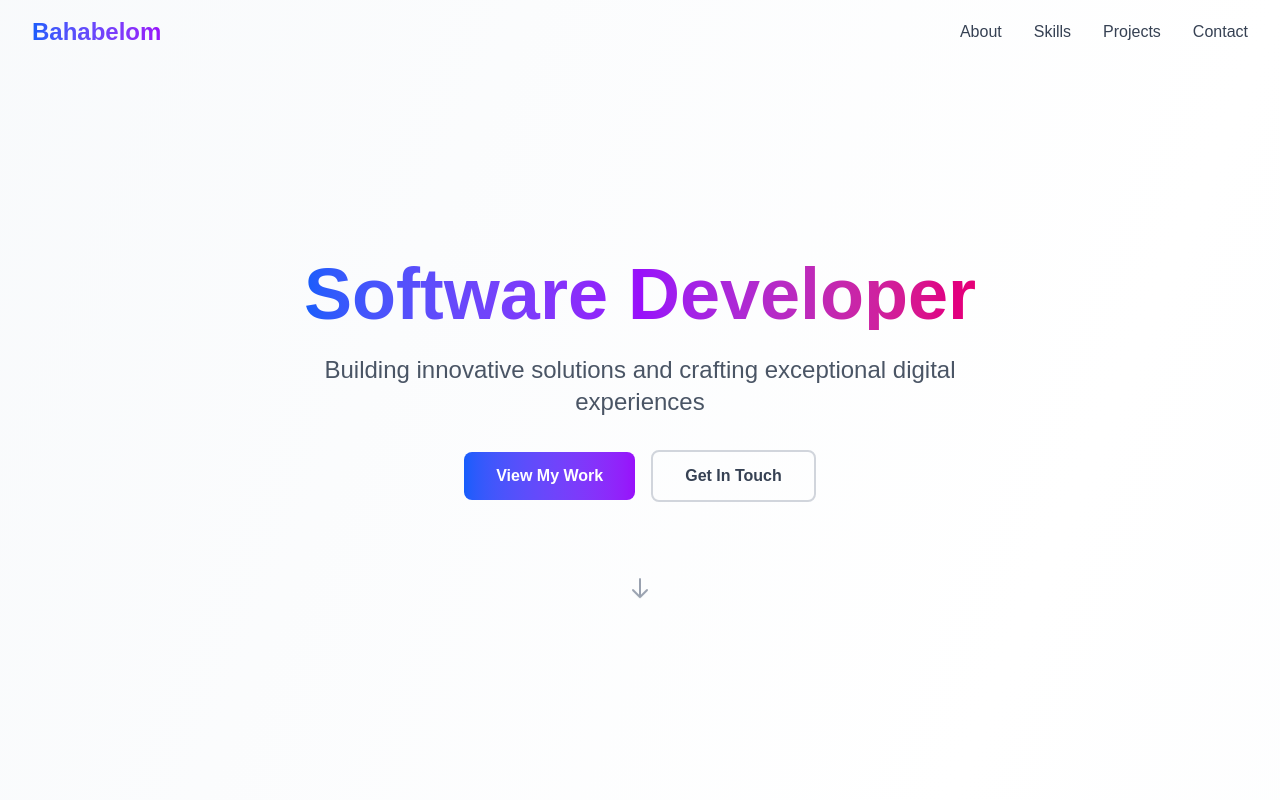
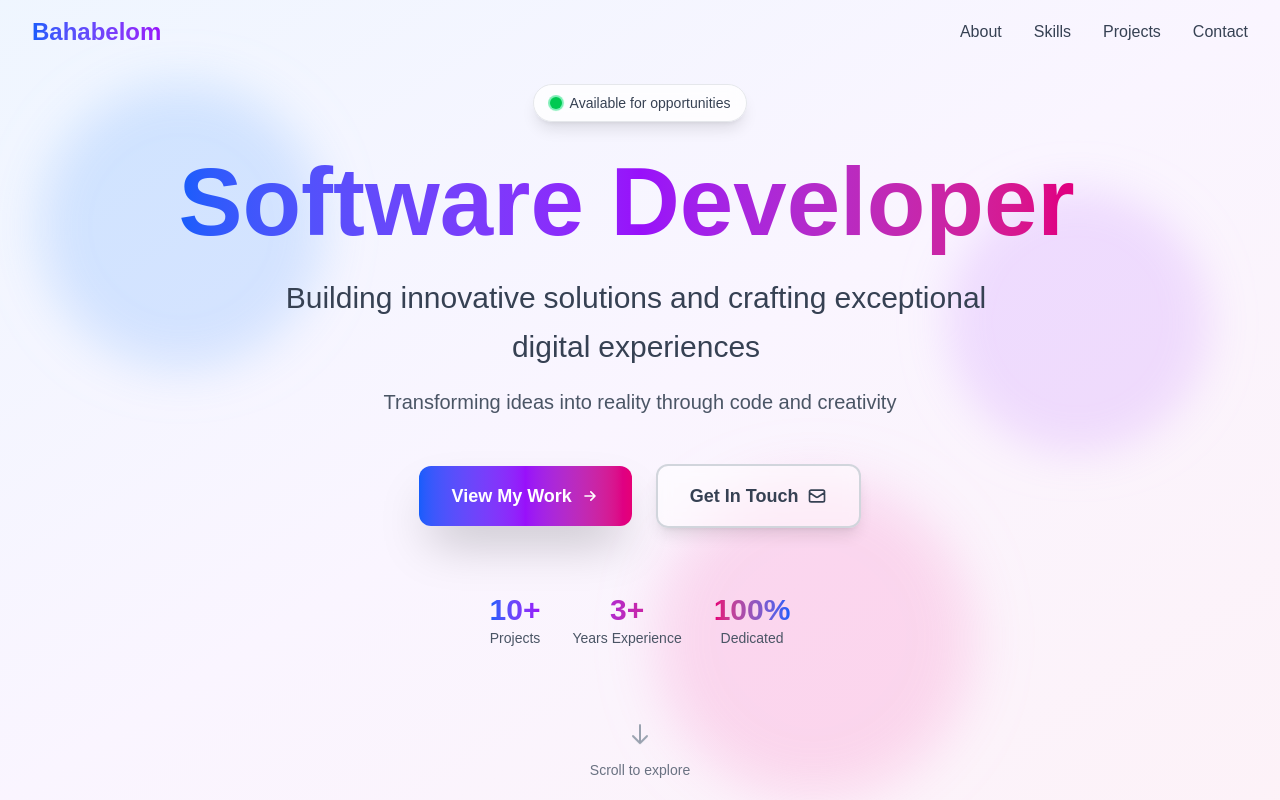
Before and after one commit to bahabelom/portofilio, a Next.js app: page / in a window 1280 px wide. Shown: the top 800 px of the page. Built offline with nearby package versions, Linux system fonts and the light colour scheme.

Commit message:
enhanced hero section

```diff
--- a/app/globals.css
+++ b/app/globals.css
@@ -28,3 +28,64 @@ body {
   color: var(--foreground);
   font-family: Arial, Helvetica, sans-serif;
 }
+
+/* Custom Animations */
+@keyframes blob {
+  0% {
+    transform: translate(0px, 0px) scale(1);
+  }
+  33% {
+    transform: translate(30px, -50px) scale(1.1);
+  }
+  66% {
+    transform: translate(-20px, 20px) scale(0.9);
+  }
+  100% {
+    transform: translate(0px, 0px) scale(1);
+  }
+}
+
+@keyframes gradient {
+  0%, 100% {
+    background-position: 0% 50%;
+  }
+  50% {
+    background-position: 100% 50%;
+  }
+}
+
+@keyframes fade-in-up {
+  from {
+    opacity: 0;
+    transform: translateY(20px);
+  }
+  to {
+    opacity: 1;
+    transform: translateY(0);
+  }
+}
+
+.animate-blob {
+  animation: blob 7s infinite;
+}
+
+.animation-delay-2000 {
+  animation-delay: 2s;
+}
+
+.animation-delay-4000 {
+  animation-delay: 4s;
+}
+
+.animate-gradient {
+  animation: gradient 3s ease infinite;
+}
+
+.animate-fade-in-up {
+  animation: fade-in-up 0.6s ease-out forwards;
+  opacity: 0;
+}
+
+.bg-300% {
+  background-size: 300% 300%;
+}
--- a/components/Hero.tsx
+++ b/components/Hero.tsx
@@ -5,45 +5,171 @@ import Link from "next/link";
 
 export default function Hero() {
   const [mounted, setMounted] = useState(false);
+  const [displayText, setDisplayText] = useState("");
+  const fullText = "Software Developer";
+  const tagline = "Building innovative solutions and crafting exceptional digital experiences";
 
   useEffect(() => {
     setMounted(true);
+
+    // Typewriter effect for main heading
+    let currentIndex = 0;
+    const typeInterval = setInterval(() => {
+      if (currentIndex < fullText.length) {
+        setDisplayText(fullText.slice(0, currentIndex + 1));
+        currentIndex++;
+      } else {
+        clearInterval(typeInterval);
+      }
+    }, 100);
+
+    return () => clearInterval(typeInterval);
   }, []);
 
   return (
-    <section className="min-h-screen flex items-center justify-center px-4 sm:px-6 lg:px-8 pt-16">
-      <div className="max-w-4xl mx-auto text-center">
+    <section className="relative min-h-screen flex items-center justify-center px-4 sm:px-6 lg:px-8 pt-16 overflow-hidden">
+      {/* Animated Background Gradient */}
+      <div className="absolute inset-0 bg-gradient-to-br from-blue-50 via-purple-50 to-pink-50 dark:from-gray-900 dark:via-gray-800 dark:to-gray-900"></div>
+
+      {/* Floating Orbs */}
+      <div className="absolute top-20 left-10 w-72 h-72 bg-blue-400 rounded-full mix-blend-multiply filter blur-xl opacity-20 animate-blob"></div>
+      <div className="absolute top-40 right-10 w-72 h-72 bg-purple-400 rounded-full mix-blend-multiply filter blur-xl opacity-20 animate-blob animation-delay-2000"></div>
+      <div className="absolute -bottom-8 left-1/2 w-72 h-72 bg-pink-400 rounded-full mix-blend-multiply filter blur-xl opacity-20 animate-blob animation-delay-4000"></div>
+
+      <div className="relative max-w-5xl mx-auto text-center z-10">
+        {/* Animated Badge */}
         <div
-          className={`transition-all duration-1000 ${
+          className={`inline-flex items-center gap-2 px-4 py-2 mb-8 rounded-full bg-white/80 dark:bg-gray-800/80 backdrop-blur-sm border border-gray-200 dark:border-gray-700 shadow-lg transition-all duration-1000 ${
+            mounted ? "opacity-100 translate-y-0" : "opacity-0 -translate-y-10"
+          }`}
+        >
+          <span className="relative flex h-3 w-3">
+            <span className="animate-ping absolute inline-flex h-full w-full rounded-full bg-green-400 opacity-75"></span>
+            <span className="relative inline-flex rounded-full h-3 w-3 bg-green-500"></span>
+          </span>
+          <span className="text-sm font-medium text-gray-700 dark:text-gray-300">
+            Available for opportunities
+          </span>
+        </div>
+
+        {/* Main Heading with Typewriter Effect */}
+        <div className="mb-6">
+          <h1 className="text-6xl sm:text-7xl lg:text-8xl font-extrabold mb-4">
+            <span className="bg-gradient-to-r from-blue-600 via-purple-600 to-pink-600 bg-clip-text text-transparent animate-gradient bg-300%">
+              {displayText}
+              <span className="animate-pulse">|</span>
+            </span>
+          </h1>
+        </div>
+
+        {/* Animated Tagline */}
+        <p
+          className={`text-xl sm:text-2xl lg:text-3xl text-gray-700 dark:text-gray-300 mb-4 max-w-3xl mx-auto font-light leading-relaxed transition-all duration-1000 delay-500 ${
             mounted ? "opacity-100 translate-y-0" : "opacity-0 translate-y-10"
           }`}
         >
-          <h1 className="text-5xl sm:text-6xl lg:text-7xl font-bold mb-6 bg-gradient-to-r from-blue-600 via-purple-600 to-pink-600 bg-clip-text text-transparent">
-            Software Developer
-          </h1>
-          <p className="text-xl sm:text-2xl text-gray-600 dark:text-gray-400 mb-8 max-w-2xl mx-auto">
-            Building innovative solutions and crafting exceptional digital experiences
+          {tagline.split(" ").map((word, index) => (
+            <span
+              key={index}
+              className="inline-block mr-2 animate-fade-in-up"
+              style={{ animationDelay: `${index * 0.1}s` }}
+            >
+              {word}
+            </span>
+          ))}
         </p>
-          <div className="flex flex-col sm:flex-row gap-4 justify-center items-center">
+
+        {/* Subtitle */}
+        <p
+          className={`text-lg sm:text-xl text-gray-600 dark:text-gray-400 mb-12 max-w-2xl mx-auto transition-all duration-1000 delay-700 ${
+            mounted ? "opacity-100 translate-y-0" : "opacity-0 translate-y-10"
+          }`}
+        >
+          Transforming ideas into reality through code and creativity
+        </p>
+
+        {/* CTA Buttons */}
+        <div
+          className={`flex flex-col sm:flex-row gap-6 justify-center items-center transition-all duration-1000 delay-1000 ${
+            mounted ? "opacity-100 translate-y-0" : "opacity-0 translate-y-10"
+          }`}
+        >
           <Link
             href="#projects"
-              className="px-8 py-3 bg-gradient-to-r from-blue-600 to-purple-600 text-white rounded-lg font-semibold hover:shadow-lg hover:scale-105 transition-all duration-300"
+            className="group relative px-8 py-4 bg-gradient-to-r from-blue-600 via-purple-600 to-pink-600 text-white rounded-xl font-semibold text-lg shadow-2xl hover:shadow-blue-500/50 transition-all duration-300 hover:scale-110 hover:-translate-y-1 overflow-hidden"
           >
+            <span className="relative z-10 flex items-center gap-2">
               View My Work
+              <svg
+                className="w-5 h-5 transition-transform group-hover:translate-x-1"
+                fill="none"
+                strokeLinecap="round"
+                strokeLinejoin="round"
+                strokeWidth="2"
+                viewBox="0 0 24 24"
+                stroke="currentColor"
+              >
+                <path d="M13 7l5 5m0 0l-5 5m5-5H6" />
+              </svg>
+            </span>
+            <div className="absolute inset-0 bg-gradient-to-r from-pink-600 via-purple-600 to-blue-600 opacity-0 group-hover:opacity-100 transition-opacity duration-300"></div>
           </Link>
           <Link
             href="#contact"
-              className="px-8 py-3 border-2 border-gray-300 dark:border-gray-600 text-gray-700 dark:text-gray-300 rounded-lg font-semibold hover:bg-gray-100 dark:hover:bg-gray-800 transition-all duration-300"
+            className="group px-8 py-4 border-2 border-gray-300 dark:border-gray-600 text-gray-700 dark:text-gray-300 rounded-xl font-semibold text-lg backdrop-blur-sm bg-white/50 dark:bg-gray-800/50 hover:bg-white dark:hover:bg-gray-800 hover:border-blue-500 dark:hover:border-blue-500 transition-all duration-300 hover:scale-110 hover:-translate-y-1 shadow-lg hover:shadow-xl"
           >
+            <span className="flex items-center gap-2">
               Get In Touch
+              <svg
+                className="w-5 h-5 transition-transform group-hover:rotate-12"
+                fill="none"
+                strokeLinecap="round"
+                strokeLinejoin="round"
+                strokeWidth="2"
+                viewBox="0 0 24 24"
+                stroke="currentColor"
+              >
+                <path d="M3 8l7.89 5.26a2 2 0 002.22 0L21 8M5 19h14a2 2 0 002-2V7a2 2 0 00-2-2H5a2 2 0 00-2 2v10a2 2 0 002 2z" />
+              </svg>
+            </span>
           </Link>
+        </div>
+
+        {/* Social Links / Stats */}
+        <div
+          className={`mt-16 flex flex-wrap justify-center gap-8 transition-all duration-1000 delay-1200 ${
+            mounted ? "opacity-100 translate-y-0" : "opacity-0 translate-y-10"
+          }`}
+        >
+          <div className="text-center">
+            <div className="text-3xl font-bold bg-gradient-to-r from-blue-600 to-purple-600 bg-clip-text text-transparent">
+              10+
+            </div>
+            <div className="text-sm text-gray-600 dark:text-gray-400">Projects</div>
+          </div>
+          <div className="text-center">
+            <div className="text-3xl font-bold bg-gradient-to-r from-purple-600 to-pink-600 bg-clip-text text-transparent">
+              3+
+            </div>
+            <div className="text-sm text-gray-600 dark:text-gray-400">Years Experience</div>
+          </div>
+          <div className="text-center">
+            <div className="text-3xl font-bold bg-gradient-to-r from-pink-600 to-blue-600 bg-clip-text text-transparent">
+              100%
+            </div>
+            <div className="text-sm text-gray-600 dark:text-gray-400">Dedicated</div>
           </div>
         </div>
 
         {/* Scroll Indicator */}
-        <div className="mt-20 animate-bounce">
+        <div
+          className={`mt-20 transition-all duration-1000 delay-1500 ${
+            mounted ? "opacity-100" : "opacity-0"
+          }`}
+        >
+          <div className="animate-bounce">
             <svg
-            className="w-6 h-6 mx-auto text-gray-400"
+              className="w-6 h-6 mx-auto text-gray-400 dark:text-gray-500"
               fill="none"
               strokeLinecap="round"
               strokeLinejoin="round"
@@ -54,6 +180,8 @@ export default function Hero() {
               <path d="M19 14l-7 7m0 0l-7-7m7 7V3" />
             </svg>
           </div>
+          <p className="text-sm text-gray-500 dark:text-gray-400 mt-2">Scroll to explore</p>
+        </div>
       </div>
     </section>
   );
```
Also changed, not shown: app/api/contact/route.ts (+1 -17 lines). Lines whose indentation alone changed are shown as unchanged.
